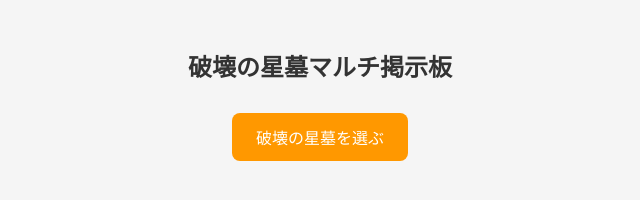
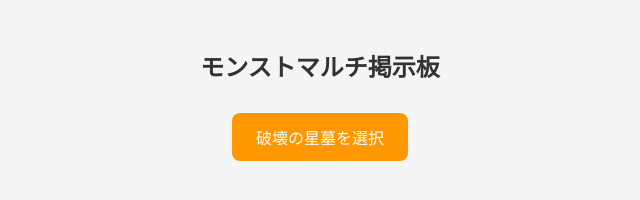
Before and after one commit to modoric/hakainoseibo, a plain HTML site: page index.html in a window 1280 px wide. Shown: the whole page, without its empty margins (320-960 px from the left). Drawn offline with Linux system fonts and the light colour scheme.

Commit message:
Update index.html

```diff
--- a/index.html
+++ b/index.html
@@ -2,16 +2,15 @@
 <html lang="ja">
 <head>
   <meta charset="UTF-8">
- <title>モンスト掲示板｜破壊の星墓マルチ募集</title>
+  <title>モンストマルチ掲示板</title>
   <link rel="stylesheet" href="style.css">
-  <meta name="google-site-verification" content="rgx_3r_gQiuF1Sw23TJ_R7We0EN8uyiSfgE2srGfKbE" />
 </head>
 <body>
   <div id="app">
-    <!-- ステップ1：破壊の星墓を選択 -->
+    <!-- ステップ1：破壊の星墓を選ぶ -->
     <section id="step1">
-      <h1>破壊の星墓マルチ掲示板</h1>
-      <button class="orange" onclick="goToStep(2)">破壊の星墓を選ぶ</button>
+      <h1>モンストマルチ掲示板</h1>
+      <button class="orange" onclick="goToStep(2)">破壊の星墓を選択</button>
     </section>
 
     <!-- ステップ2：募集 or 参加 -->
@@ -66,5 +65,4 @@
 
   <script src="script.js"></script>
 </body>
-
 </html>
```
